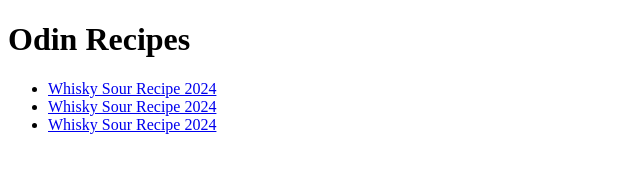
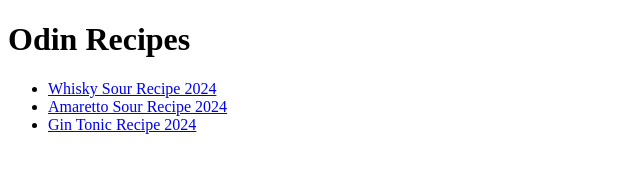
Before and after one commit to Fralop/odin-recipes2024, a plain HTML site: page index.html in a window 1280 px wide. Shown: the whole page, without its empty margins (0-640 px from the left). Drawn offline with Linux system fonts and the light colour scheme.

Commit message:
corrected names of the links

```diff
--- a/index.html
+++ b/index.html
@@ -10,8 +10,8 @@
     <p>
         <ul>
             <li><a href="./recipes/whiskysour.html" target="_blank" rel="noopener noreferrer">Whisky Sour Recipe 2024</a></li>
-            <li><a href="./recipes/amarettosour.html" target="_blank" rel="noopener noreferrer">Whisky Sour Recipe 2024</a></li>
-            <li><a href="./recipes/gintonicl.html" target="_blank" rel="noopener noreferrer">Whisky Sour Recipe 2024</a></li>
+            <li><a href="./recipes/amarettosour.html" target="_blank" rel="noopener noreferrer">Amaretto Sour Recipe 2024</a></li>
+            <li><a href="./recipes/gintonicl.html" target="_blank" rel="noopener noreferrer">Gin Tonic Recipe 2024</a></li>
         </ul>
     </p>
 </body>
```
